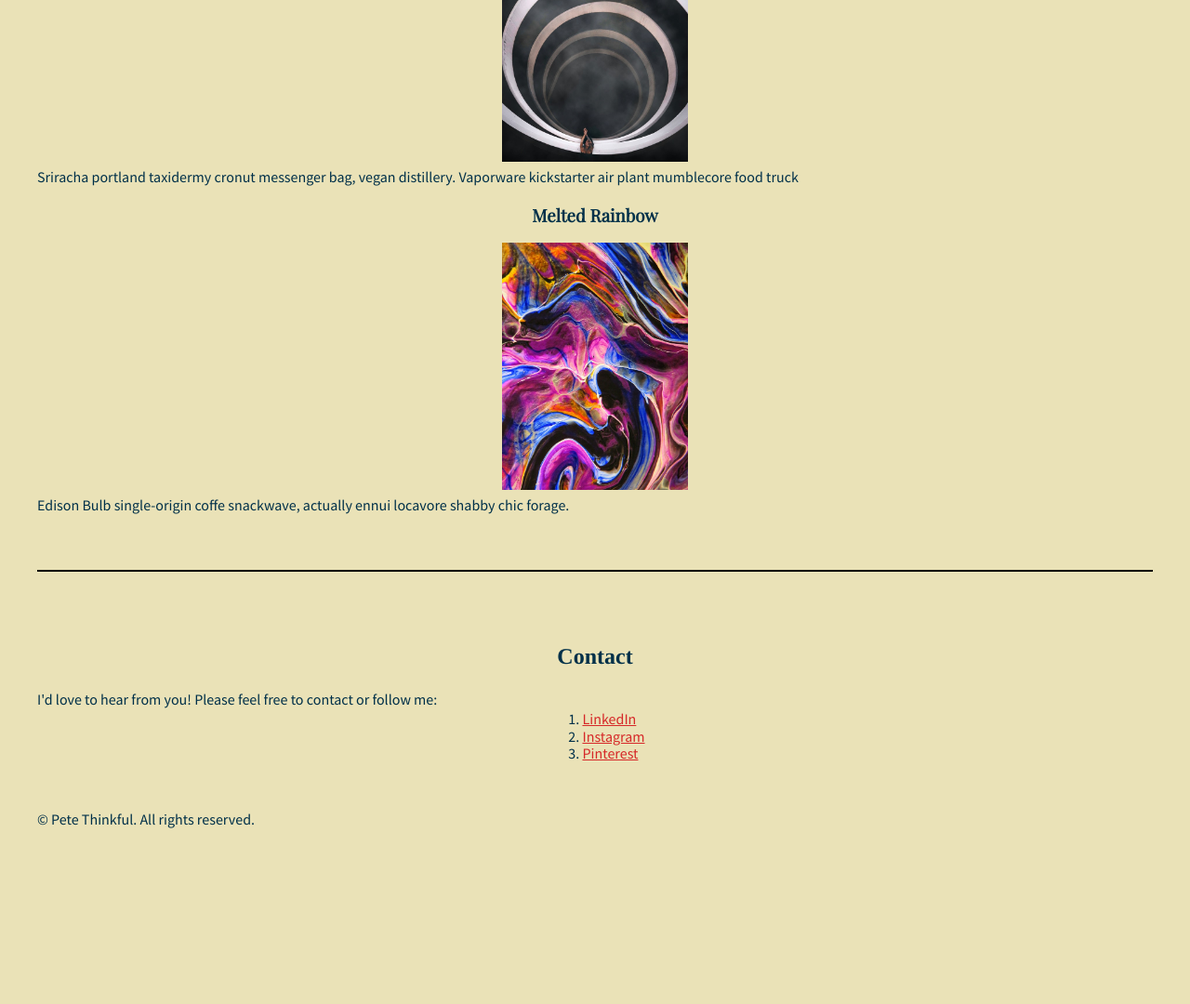
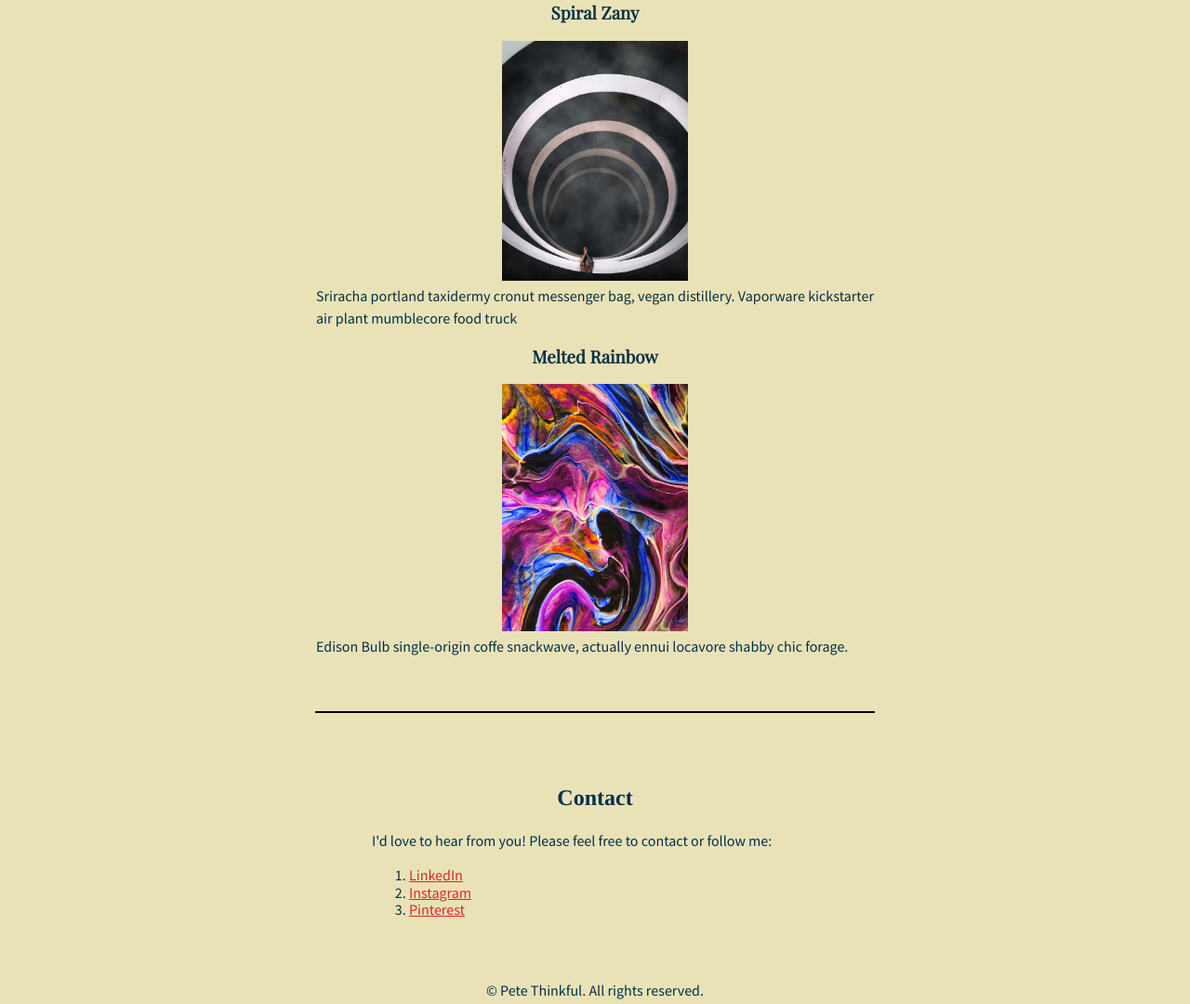
Before and after one commit to kristinhodges/assignment-1-main, a plain HTML site: page index.html in a window 1280 px wide. Shown: the part 1442-2522 px from the top of the page at 93% size. Before the commit the page ends 2375 px from the top, so only its background shows below. Drawn offline with nearby package versions, Linux system fonts and the light colour scheme.

Commit message:
final submit

```diff
--- a/index.html
+++ b/index.html
@@ -15,9 +15,9 @@
   <header>
     <h1>Pete Thinkful | Artist </h1>
   <nav>
-    <a href="#About"> About</a>
-    <a href="#Portfolio"> Portfolio</a>
-    <a href="#Contact"> Contact</a>
+    <a href="#about"> About</a>
+    <a href="#portfolio"> Portfolio</a>
+    <a href="#contact"> Contact</a>
   </nav>
   </header>
 
@@ -26,7 +26,7 @@
 
       <!-- TODO: Add About section here -->
 
-      <article id="About">
+      <article id="about">
          <h2>About</h2>
       <h3> Hi! I'm Pete Thinkful </h3>
 
@@ -56,7 +56,7 @@
 
       <!-- TODO: Add Portfolio section here -->
 
-        <article id="Portfolio">
+        <article id="portfolio">
           <h2>PORTFOLIO</h2>
         <div>
           <section>
@@ -88,7 +88,7 @@
       </div>
 
 
-        <article id="Contact">
+        <article id="contact">
           <h2>Contact</h2>
     <p>I'd love to hear from you! Please feel free to contact or follow me:</p>
     <ol>
--- a/style.css
+++ b/style.css
@@ -31,16 +31,20 @@ h4 {
   text-align: center;
 }
 
+footer{
+  display: flex;
+  justify-content: center;
+  /* width: 50%; */
+}
 
 article {
-  padding: 50px 0;
+  padding: 50px;
   text-align: center;
 }
 
 
 
 ol,ul {
-  margin: 0 auto;
   width: fit-content;
   text-align: left;
 }
@@ -53,14 +57,15 @@ ol,ul {
 
 article div {
   text-align: center;
-  width: 100%;
+  width: 600px;
 }
 
 p {
   line-height: 1.5;
   margin: auto;
-  text-align: left;
+  text-align: justify;
 }
+
 section {
   text-align: center;
 }
@@ -69,7 +74,7 @@ section {
 
 /* The div container constrains the content width within the main container to 600px */
 div {
-  margin: center;
+  margin: auto;
   width: 600px;
 }
 
@@ -82,9 +87,15 @@ img {
 
 hr {
   border: 1px solid black;
+  width: 600px;
 }
 
 /* Add your solution below */
+
+#contact {
+  margin: 0 auto;
+  width: 40%;
+}
 
 .image-circle {
   border: 2px solid black;
```
